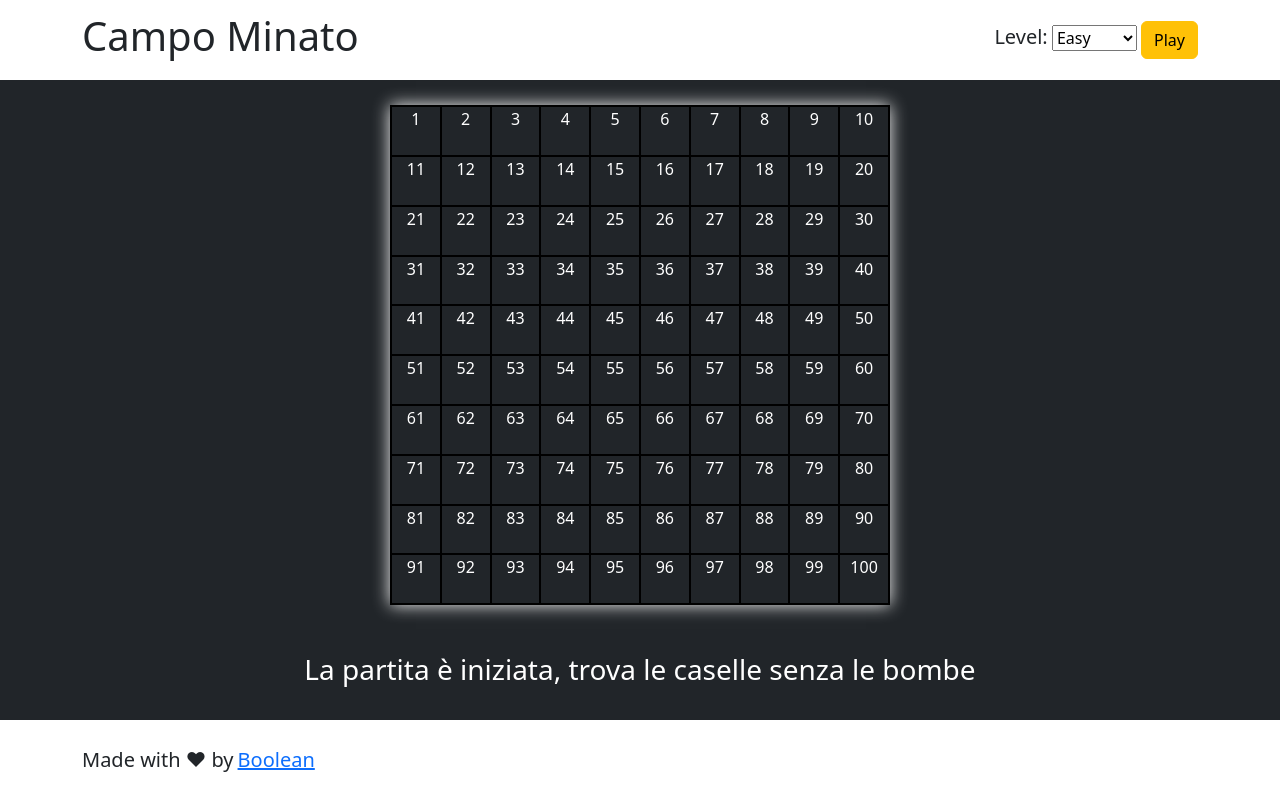
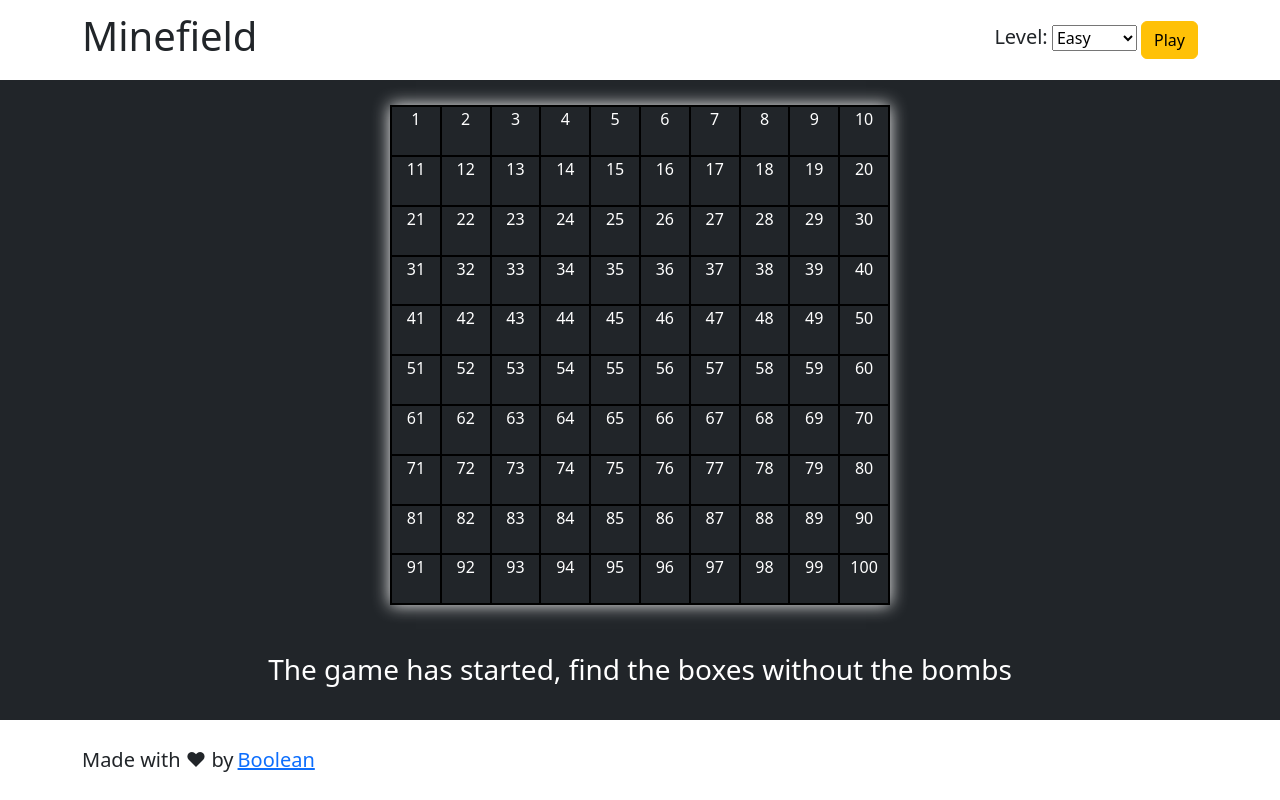
Before and after one commit to AlessandroPagliuca/js-campominato-grid, a plain HTML site: page index.html in a window 1280 px wide. Both pictures are taken after a click on the button "Play". Drawn offline with nearby package versions, Linux system fonts and the light colour scheme.

Commit message:
Changed text in english

```diff
--- a/index.html
+++ b/index.html
@@ -13,7 +13,7 @@
     <div class="c92-wrapper">
         <header>
             <div class="container h-100 d-flex justify-content-between align-items-center">
-                <h1>Campo Minato</h1>
+                <h1>Minefield</h1>
 
                 <form id="levelForm">
                     <label for="level" class="fs-5">Level:</label>
@@ -31,7 +31,7 @@
                 <div id="c92Playground" class="d-flex flex-wrap">
                 </div>
                 <div class="pt-5">
-                    <h3 id="messageScore" class="text-white">Il tuo risultato</h3>
+                    <h3 id="messageScore" class="text-white">Your score</h3>
                 </div>
             </div>
         </main>
--- a/js/script.js
+++ b/js/script.js
@@ -37,7 +37,7 @@ let gameFinish = false;
 
 //Messaggio che cambia al click play
 let messageScore = document.getElementById('messageScore');
-messageScore.innerText = 'Benvenuto su Campo minato, premi il tasto Play ';
+messageScore.innerText = 'Welcome to Minefield, press the Play button';
 
 //Inizio della funzione dove verrà generata la griglia in base al liv scelto
 function play(e){
@@ -51,7 +51,7 @@ function play(e){
     messageScore.classList.remove('c92messageLose');
 
     c92Playground.classList.add('c92Border');
-    messageScore.innerText = `La partita è iniziata, trova le caselle senza le bombe` ;
+    messageScore.innerText = `The game has started, find the boxes without the bombs` ;
 
 
     //prendiamo la scelta in input della difficoltà scelta
@@ -106,7 +106,7 @@ function cellGenerate(){
             drawSquare.style.background = 'green';
             console.log(drawSquare.innerText);
             console.log(minePositions.indexOf(parseInt(drawSquare.innerText)));
-            messageScore.innerText = `IL tuo score è: ${score}`;
+            messageScore.innerText = `Your score is: ${score}`;
 
             //verifichiamo se la casella è una bomba il bg-color è red
             if( minePositions.indexOf(parseInt(drawSquare.innerText)) != -1 ){
@@ -117,7 +117,7 @@ function cellGenerate(){
                 drawSquare.innerText = '';
                 drawSquare.appendChild(bomb1);
                 score -= 1;
-                messageScore.innerText = `Hai perso: ${score}`;
+                messageScore.innerText = `You lose: ${score}`;
                 messageScore.classList.add('c92messageLose');
                 gameFinish = true;
             }
```
